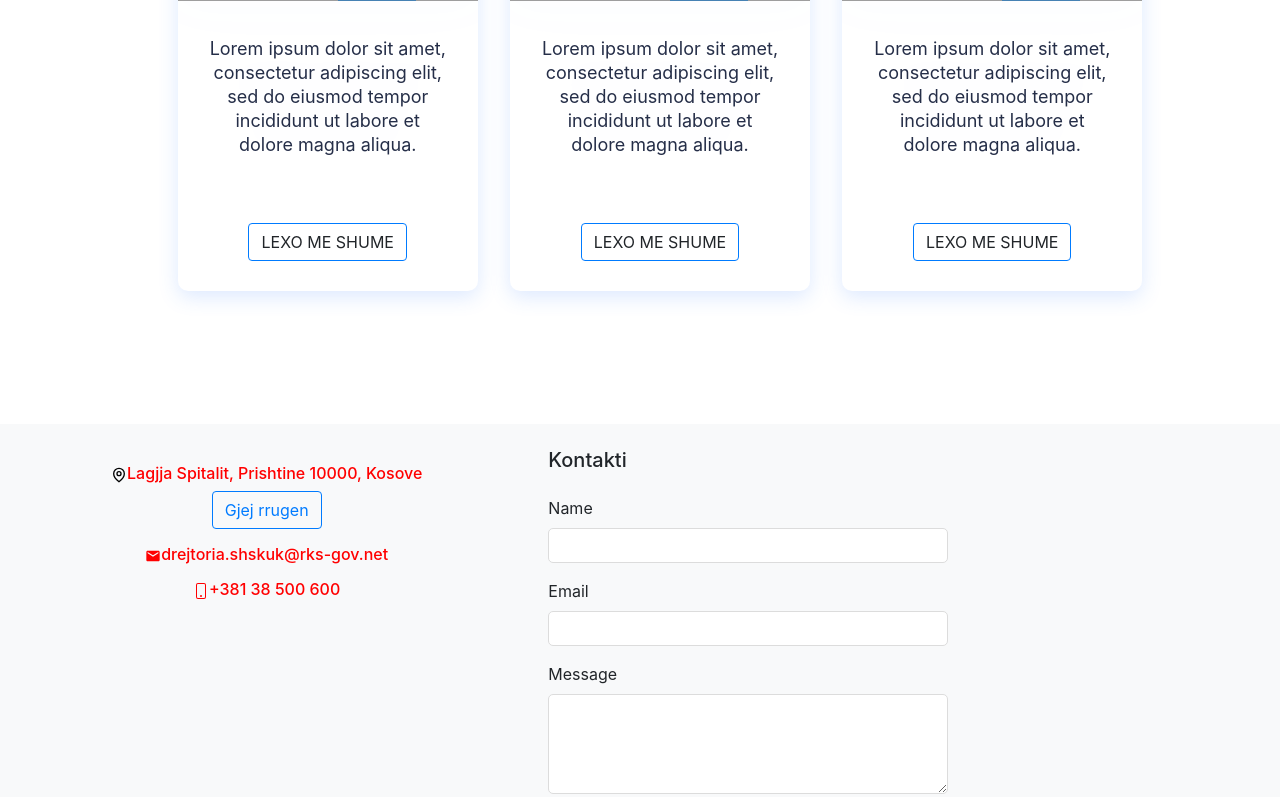
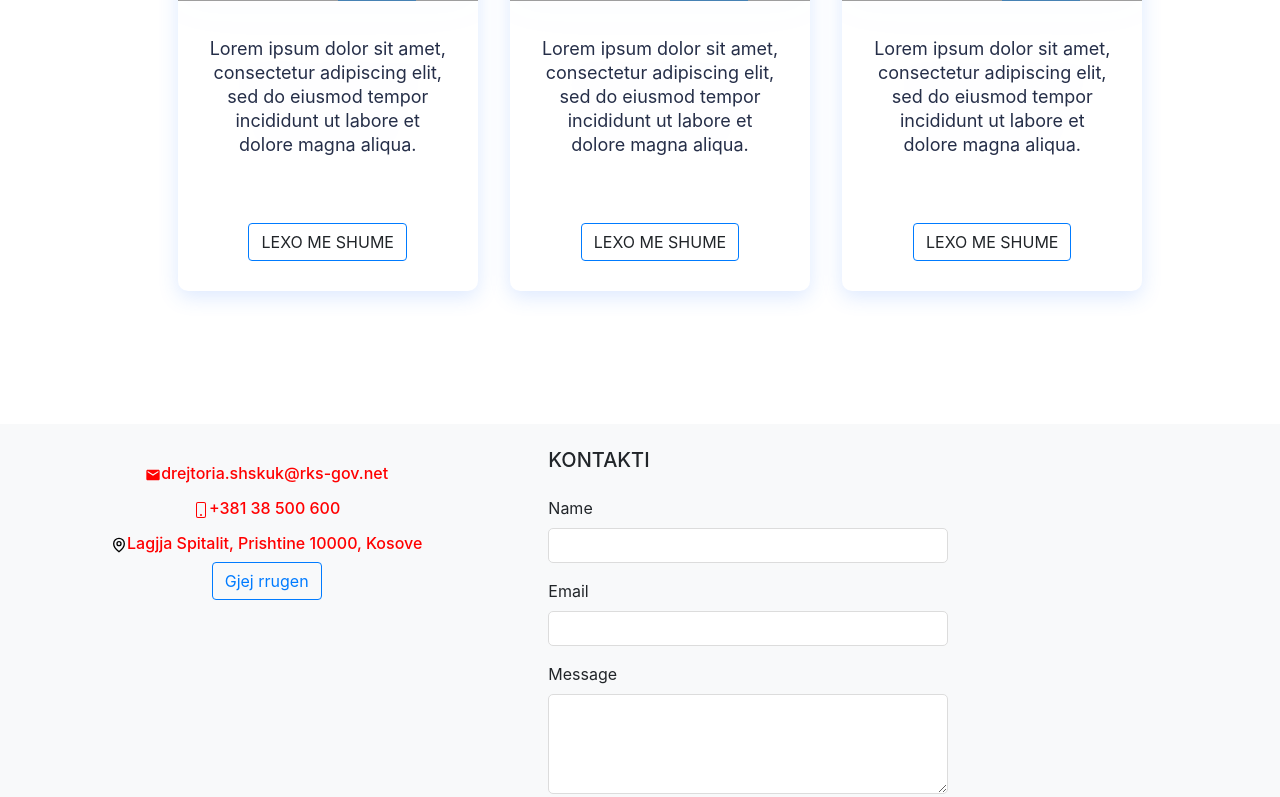
Before and after one commit to anilaavdylii/HMS-frontend, a React (Create React App) app: page /home in a window 1280 px wide. Shown: the part 1144-1941 px from the top of the page. Built offline with nearby package versions, Linux system fonts and the light colour scheme; grey boxes are pictures that could not be loaded.

Commit message:
footer edit style

```diff
--- a/src/Components/Footer.js
+++ b/src/Components/Footer.js
@@ -8,7 +8,6 @@
 
 function Footer() {
     const form = useRef();
-
     const sendEmail = (e) => {
       e.preventDefault();
 
@@ -36,28 +35,22 @@
   <footer className="page-footer font-small blue pt-4">
     <div className="container-fluid text-center text-md-left">
         <div className="row">
-
             <hr className="clearfix w-100 d-md-none pb-0"/>
-
             <div className="col-md-5 text-center py-3" >
                 <ul className="list-unstyled">
-
+                  <h6><MdEmail/>drejtoria.shskuk@rks-gov.net</h6>
+                </ul>
+                <ul className="list-unstyled">
+                  <h6><BsPhone/>+381 38 500 600</h6>
+                </ul>
+                <ul className="list-unstyled">
                   <h6><GrLocation/>Lagjja Spitalit, Prishtine 10000, Kosove</h6>
                   <a className="btn btn-outline-primary btn-xs" href="/findPath">Gjej rrugen</a>
                 </ul>
-
-                <ul className="list-unstyled">
-                <h6><MdEmail/>drejtoria.shskuk@rks-gov.net</h6>
-                </ul>
-
-                <ul className="list-unstyled">
-                <h6><BsPhone/>+381 38 500 600</h6>
-                </ul>
             </div>
-
             <div className="col-md-3 mb-md-0 mb-3">
             <StyledContactForm>
-                <h5>Kontakti</h5>
+              <h5>KONTAKTI</h5>
               <form ref={form} onSubmit={sendEmail}>
                   <label>Name</label>
                   <input type="text" name="user_name" />
@@ -69,21 +62,14 @@
               </form>
             </StyledContactForm>
             </div>
-
         </div>
     </div>
-
-    <div className="footer-copyright text-center py-3">© 2020 Copyright: QKUK
-
-    </div>
-
+    <div className="footer-copyright text-center py-3">© 2020 Copyright: QKUK</div>
 </footer>
 
   )
 }
-
 export default Footer
-
 
 const StyledContactForm = styled.div`
   width: 400px;
```
Lines whose indentation alone changed are shown as unchanged.
